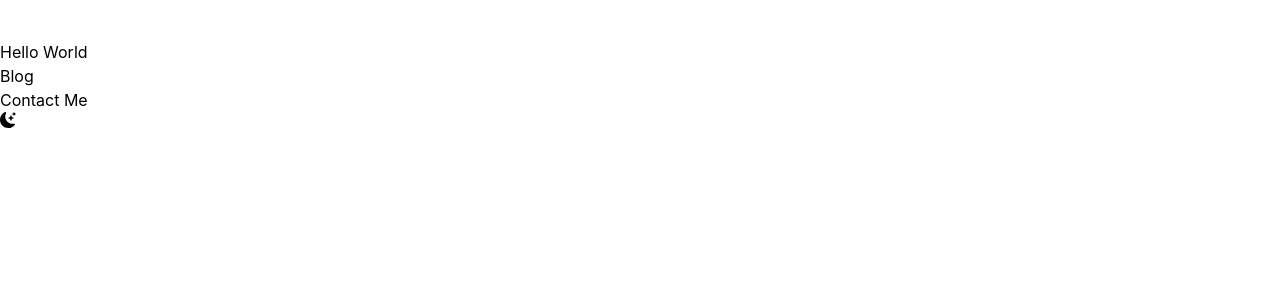
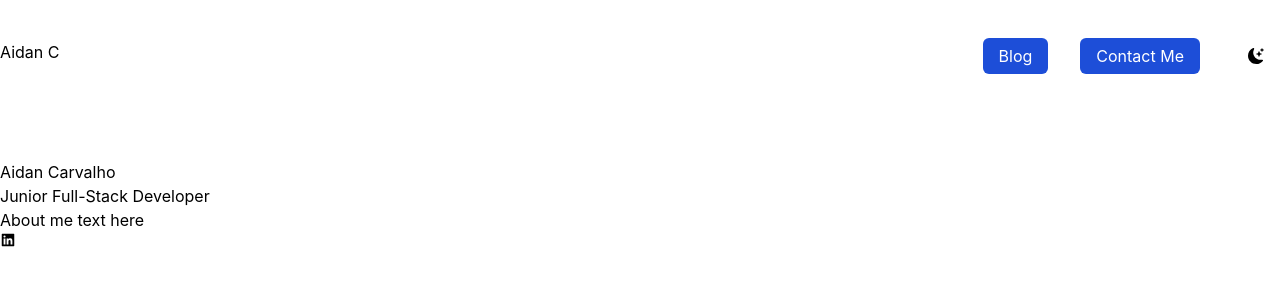
Before and after one commit to DomDevs2000/React-NextJS-Personal-Website, a Next.js app: page / in a window 1280 px wide. Shown: the top 300 px of the page. Built offline with nearby package versions, Linux system fonts and the light colour scheme.

Commit message:
added html elements to page + basic css

```diff
--- a/pages/index.tsx
+++ b/pages/index.tsx
@@ -1,6 +1,7 @@
 import type { NextPage } from 'next';
 import Head from 'next/head';
 import { BsFillMoonStarsFill } from 'react-icons/bs';
+import { AiFillLinkedin } from 'react-icons/ai';
 import Image from 'next/image';
 import styles from '../styles/Home.module.css';
 
@@ -8,23 +9,49 @@ const Home: NextPage = () => {
 	return (
 		<div>
 			<Head>
-				<title>Aidan Portfolio</title>
+				<title>Aidan C</title>
 				<meta name='description' content='Generated by create next app' />
 				<link rel='icon' href='/favicon.ico' />
 			</Head>
 
 			<main>
 				<section className='min-h-screen'>
-					<nav className='py-10'>
-						<h1>Hello World</h1>
-						<ul>
-							<li>Blog</li>
-							<li>Contact Me</li>
+					<nav className='py-10 mb-12 flex justify-between'>
+						<h1 className='font-burtons'>Aidan C</h1>
+						<ul className='flex items-center'>
 							<li>
-								<BsFillMoonStarsFill />
+								<a
+									className='bg-blue-700  hover:bg-blue-200 delay-100 text-white px-4 py-2  rounded-md ml-8'
+									href='#'
+								>
+									Blog
+								</a>
+							</li>
+							<li>
+								<a
+									className='bg-blue-700 hover:bg-blue-200 delay-100 text-white px-4 py-2  rounded-md ml-8'
+									href='#'
+								>
+									Contact Me
+								</a>
+							</li>
+							<li>
+								<button className='ml-8 px-4 py-2'>
+									<BsFillMoonStarsFill />
+								</button>
 							</li>
 						</ul>
 					</nav>
+					<div>
+						<h2>Aidan Carvalho</h2>
+						<h3>Junior Full-Stack Developer</h3>
+						<p> About me text here</p>
+					</div>
+					<div>
+						<a href='#'>
+							<AiFillLinkedin />
+						</a>
+					</div>
 				</section>
 			</main>
 
--- a/styles/globals.css
+++ b/styles/globals.css
@@ -18,7 +18,3 @@ a {
 * {
 	box-sizing: border-box;
 }
-/* @font-face {
-	font-family: 'burtons';
-	src: url(../publics/Burtons.otf);
-} */
--- a/tailwind.config.js
+++ b/tailwind.config.js
@@ -5,7 +5,9 @@ module.exports = {
 		'./components/**/*.{js,ts,jsx,tsx}',
 	],
 	theme: {
-		extend: {},
+		extend: {
+			fontFamily: 'burtons',
+		},
 	},
 	plugins: [],
 };
```
